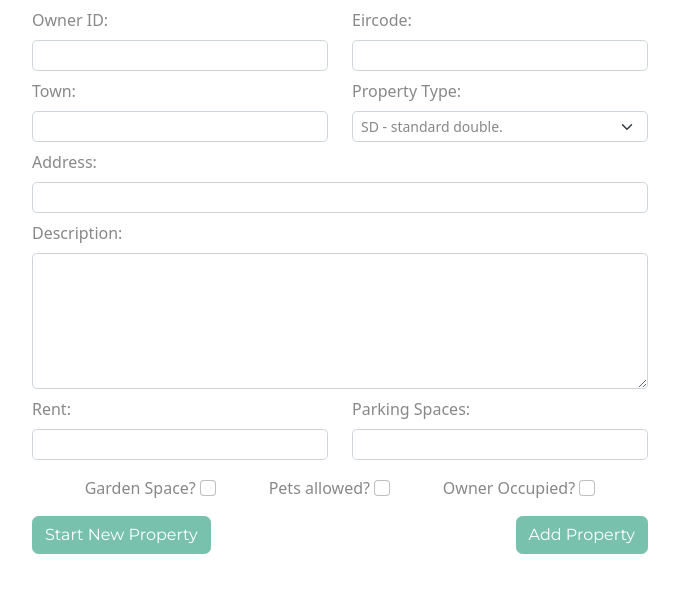
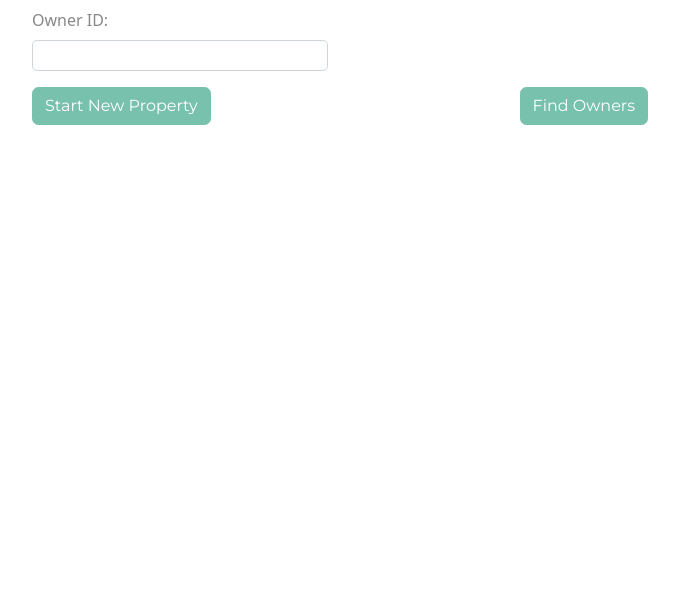
Before and after one commit to adam-omah/server_side_dev_semester4, a PHP site: page /addProperty.php in a window 1280 px wide. Shown: the part 56-649 px from the top of the page, without its empty margins (300-979 px from the left). Run offline with PHP 8.4, Linux system fonts and the light colour scheme.

Commit message:
Update to add properties

```diff
--- a/PropertyProject/addProperty.php
+++ b/PropertyProject/addProperty.php
@@ -3,33 +3,49 @@
   <head>
     <meta charset="utf-8">
 
+
     <?php
-    // incled the links in head information.
-    include 'includes/links.inc';
-    ?>
-    <?php
+    // need to move this to own file when polishing.
 
     $chkGarden = "unchecked";
     $chkPets = "unchecked";
     $chkOwnerO = "unchecked";
+
+    $hideOwnersForm = "";
 
     if (isset($_POST['newProp'])) {
       // Reset the Form and post data if starting new property.
       unset($_POST);
     }
 
-    // need to move this to own file when polishing.
+
     if(isset($_POST['addProp'])){
       if(isset($_POST['pets'])){
         if ($_POST['pets'] = "pets") {
           $chkPets = "checked";
         }
       }
+      if(isset($_POST['ownerO'])){
+        if ($_POST['ownerO'] = "ownerO") {
+          $chkOwnerO = "checked";
+        }
+      }
+      if(isset($_POST['garden'])){
+        if ($_POST['garden'] = "garden") {
+          $chkGarden = "checked";
+        }
+      }
+
+
 
     }else{
 
     }
 
+     ?>
+     <?php
+     // incled the links in head information.
+     include 'includes/links.inc';
      ?>
 
     <title>Add a new Property</title>
@@ -40,71 +56,14 @@
     <div class="container-fluid">
       <div class="row justify-content-center">
         <div class="col-6 ">
-          <form class="" action="addProperty.php" method="post">
-              <div class="form-group row">
-                <div class="col-md-6">
-                  <label for="ownerID" class="form-label mt-2">Owner ID: </label>
-                  <input type="text" class="form-control form-control-sm" name="ownerID" value="">
-                </div>
+            <?php
+            if (isset($_POST['findOwner'])) {
 
-                <div class="col-md-6">
-                  <label for="eircode" class="form-label mt-2">Eircode:</label>
-                  <input type="text" class="form-control form-control-sm form-control-sm" name="eircode" value="">
-                </div>
-
-                <div class="col-md-6">
-                  <label for="town" class="form-label mt-2">Town:</label>
-                  <input type="text" class="form-control form-control-sm" name="town" value="">
-                </div>
-                <div class="col-md-6">
-                  <label for="propTypes" class="form-label mt-2">Property Type:</label>
-                  <!-- need to swap this for real data. -->
-                  <select class="form-select form-select-sm" name="propTypes" id="propTypes">
-                    <option value="SD">SD - standard double.</option>
-                    <option value="DD">DD - Detactched Double.</option>
-                  </select>
-                </div>
-              </div>
-
-
-              <label for="address" class="form-label mt-2">Address:</label>
-              <input class="form-control form-control-sm" type="text" name="address" value="">
-
-              <label for="description" class="form-label mt-2">Description:</label>
-              <textarea class="form-control form-control-sm" name="description" rows="6" cols="80"></textarea>
-
-              <div class="form-group row">
-                <div class="col-md-6">
-                  <label for="rent" class="form-label mt-2">Rent:</label>
-                  <input class="form-control form-control-sm" type="text" name="rent" value="">
-
-                </div>
-                <div class="col-md-6">
-                  <label for="parking" class="form-label mt-2">Parking Spaces:</label>
-                  <input class="form-control form-control-sm" type="text" name="parking" value="">
-                </div>
-              </div>
-
-
-
-              <div class="chkBoxes">
-                <div class="chkBox-item">
-                  <label for="garden" class="form-check-label">Garden Space?</label>
-                  <input class="form-check-input" type="checkbox" name="garden" value="garden" <?php echo $chkGarden;  ?>>
-                </div>
-                <div class="chkBox-item">
-                  <label for="pets" class="form-check-label">Pets allowed?</label>
-                  <input class="form-check-input" type="checkbox" name="pets" value="pets" <?php echo $chkPets;  ?>>
-                </div>
-                <div class="chkBox-item">
-                  <label for="ownerO" class="form-check-label">Owner Occupied?</label>
-                  <input class="form-check-input" type="checkbox" name="ownerO" value="ownerO" <?php echo $chkOwnerO;  ?>>
-                </div>
-              </div>
-              <div class="form-buttons">
-                <input class="btn btn-primary" type="submit" name="newProp" value="Start New Property"><input class="btn btn-primary" type="submit" name="addProp" value="Add Property">
-              </div>
-          </form>
+              include 'includes/mainPropForm.inc';
+            }else {
+              include 'includes/findOwners.inc';
+            }
+           ?>
         </div>
       </div>
     </div>
--- /dev/null
+++ b/PropertyProject/includes/findOwners.inc
@@ -0,0 +1,13 @@
+<div class="find-owner-form">
+  <form class="" action="addProperty.php" method="post">
+    <div class="form-group row">
+      <div class="col-md-6">
+        <label for="ownerID" class="form-label mt-2">Owner ID: </label>
+        <input type="text" class="form-control form-control-sm" name="ownerID" value="">
+      </div>
+    </div>
+    <div class="form-buttons">
+      <input class="btn btn-primary" type="submit" name="newProp" value="Start New Property"><input class="btn btn-primary" type="submit" name="findOwner" value="Find Owners">
+    </div>
+  </form>
+</div>
--- a/PropertyProject/styles/main.css
+++ b/PropertyProject/styles/main.css
@@ -24,3 +24,9 @@
     display: flex;
     justify-content: space-evenly;
 }
+.hidden {
+  display: none !important;
+}
+.showBlock {
+  display: block;
+}
```
Also changed, not shown: PropertyProject/includes/mainPropForm.inc (added, +67 -0 lines).
